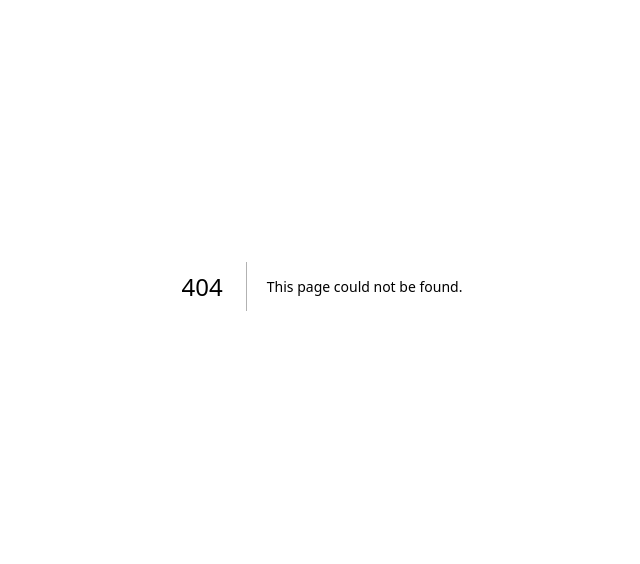
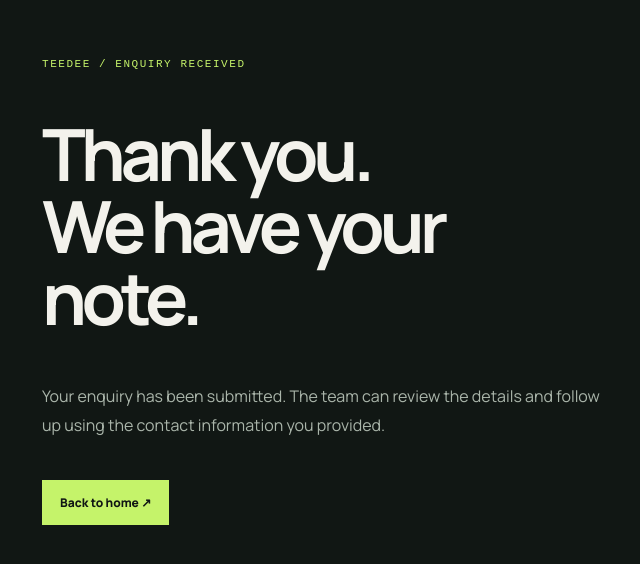
Before and after one commit to Cyberangelo-King/TeeDee, a Next.js app: page /thank-you in a window 1280 px wide. Before the commit this address had no page. Shown: the part 114-678 px from the top of the page, without its empty margins (318-958 px from the left). Built offline with nearby package versions, Linux system fonts and the light colour scheme.

Commit message:
feat(website): add phase-one website foundation (app/thank-you/page.tsx)

```diff
--- /dev/null
+++ b/app/thank-you/page.tsx
@@ -0,0 +1,12 @@
+import Link from "next/link";
+
+export default function ThankYou() {
+  return <main style={{minHeight:"100vh",display:"grid",placeItems:"center",padding:24,background:"#111714",color:"#f3f2ec",fontFamily:"Manrope, sans-serif"}}>
+    <div style={{maxWidth:560}}>
+      <p style={{fontFamily:"monospace",letterSpacing:".14em",color:"#c5f36a",fontSize:11}}>TEEDEE / ENQUIRY RECEIVED</p>
+      <h1 style={{fontSize:"clamp(42px,8vw,72px)",letterSpacing:"-.07em",lineHeight:1}}>Thank you.<br/>We have your note.</h1>
+      <p style={{color:"#aab5aa",lineHeight:1.8}}>Your enquiry has been submitted. The team can review the details and follow up using the contact information you provided.</p>
+      <Link href="/" style={{display:"inline-block",marginTop:24,background:"#c5f36a",color:"#111714",padding:"14px 18px",fontSize:12,fontWeight:800}}>Back to home ↗</Link>
+    </div>
+  </main>;
+}
```
